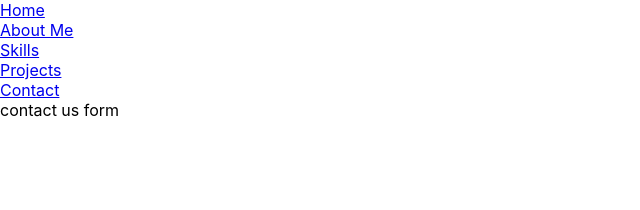
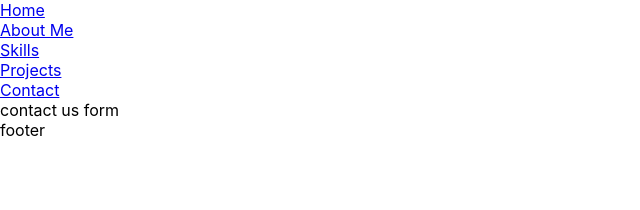
Before and after one commit to yuukanon/yuukamotobayashiprofile, a React (Create React App) app: page /contact in a window 1280 px wide. Shown: the top 210 px of the page, without its empty margins (0-640 px from the left). Built offline with nearby package versions, Linux system fonts and the light colour scheme.

Commit message:
footer initial

```diff
--- a/package.json
+++ b/package.json
@@ -3,6 +3,10 @@
   "version": "0.1.0",
   "private": true,
   "dependencies": {
+    "@fortawesome/fontawesome-svg-core": "^1.2.30",
+    "@fortawesome/free-brands-svg-icons": "^5.14.0",
+    "@fortawesome/free-solid-svg-icons": "^5.14.0",
+    "@fortawesome/react-fontawesome": "^0.1.11",
     "@testing-library/jest-dom": "^4.2.4",
     "@testing-library/react": "^9.3.2",
     "@testing-library/user-event": "^7.1.2",
--- a/src/App.js
+++ b/src/App.js
@@ -6,6 +6,7 @@
 import Skills from './components/Skills';
 import Project from './components/Project';
 import Contact from './components/Contact';
+import Footer from './components/Footer';
 
 
 function App() {
@@ -20,6 +21,7 @@
           <Route path='/project' component={Project} />
           <Route path='/contact' component={Contact} />
         </Switch>
+        <Footer />
       </div>
     </Router>
   );
--- /dev/null
+++ b/src/components/Footer.js
@@ -0,0 +1,19 @@
+import React from "react";
+import { FontAwesomeIcon } from "@fortawesome/react-fontawesome";
+
+
+const Footer = () => {
+  return (
+
+    <div>
+      footer
+      {/* <FontAwesomeIcon icon="linkedin" /> */}
+      <FontAwesomeIcon icon={['fab', 'google']} />
+    </div>
+
+    )
+};
+
+
+
+export default Footer;
--- a/src/components/Skills.js
+++ b/src/components/Skills.js
@@ -1,5 +1,4 @@
 import React from 'react';
-import SkillCard from './SkillCard';
 import SkillContainer from './SkillContainer';
 import SkillData from '../SkillData';
 
--- a/src/index.js
+++ b/src/index.js
@@ -4,6 +4,7 @@
 import App from './App';
 import * as serviceWorker from './serviceWorker';
 import { BrowserRouter } from 'react-router-dom';
+
 
 ReactDOM.render(
    <BrowserRouter>
```
Also changed, not shown: src/App.css (line endings or trailing spaces), 2 other files (tests, documents, lock files or other folders). Lines whose indentation alone changed are shown as unchanged.
